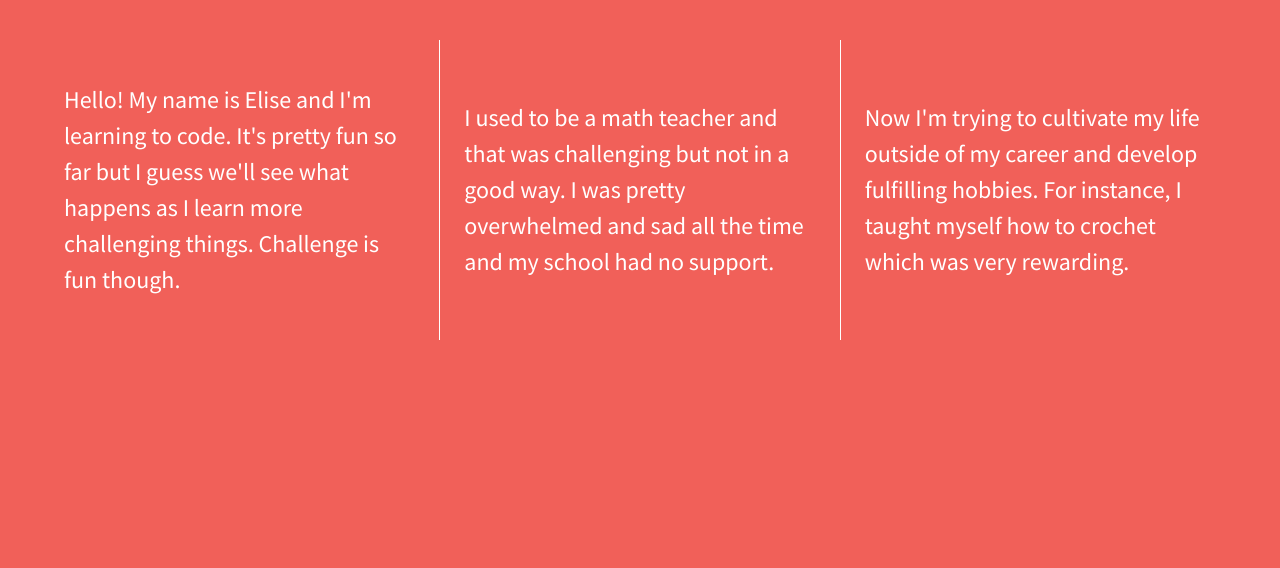
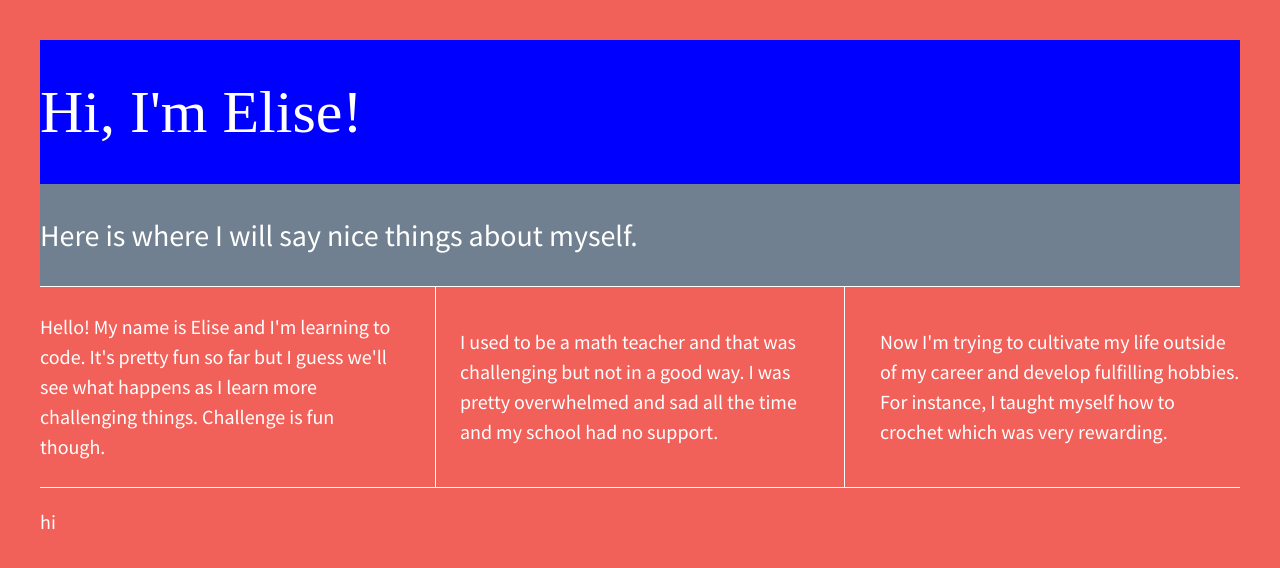
Before and after one commit to elise-shattuck/206-divs-flexbox, a plain HTML site: page index.html in a window 1280 px wide. Drawn offline with nearby package versions, Linux system fonts and the light colour scheme; a web font is replaced by a local one.

Commit message:
Created additional website sections

```diff
--- a/css/main.css
+++ b/css/main.css
@@ -11,7 +11,7 @@
    ========================================================================== */
 
 html {
-    color: #222;
+    color: white;
     font-size: 1em;
     line-height: 1.4;
 }
@@ -108,33 +108,71 @@ body {
   height: 100%;
 }
 
+header,
+footer,
+main {
+  display: flex;
+  justify-content: flex-start;
+  align-items: center;
+  width: 100%;
+}
+
+header {
+    background: blue;
+    padding: 0.5em 0;
+    font-size: 3em;
+    font-family: 'Croissant One', script;
+}
+
+main {
+    background: slategray;
+    border-bottom: 1px solid white;
+    padding: 1em 0;
+    font-size: 1.5em;
+}
+
+footer {
+    border-top: 1px solid white;
+    padding: 1em 0;
+}
+
 .wrapper {
   font-weight: 400;
   display: flex;
   justify-content: space-between;
 }
 
-.div-1, .div-2, .div-3 {
+.flex-container {
+    display: flex;
+    justify-content: space-between;
+    align-items: center;
+    flex-flow: row wrap;
+}
+
+.flex-items {
+    display: flex;
+    justify-content: center;
+    align-items: center;
+    flex-flow: row nowrap;
+}
+
+div {
     color: #fff;
     line-height: 1.5em;
-  font-size: 1.2em;
     background-color: #f16059;
-  height: 300px;
+    height: 200px;
+    width: 30%;
     display: flex;
-  width: 30%;
     justify-content: center;
     align-items: center;
-  padding: 0 2%;
 }
 
-.div-2 {
+#div-2 {
+    padding: 0 2%;
     border-left: 1px solid white;
     border-right: 1px solid white;
 }
 
-/*p {
-    padding: 1.5em;
-}*/
 
 
 
--- a/index.html
+++ b/index.html
@@ -13,7 +13,7 @@
         <link rel="stylesheet" href="css/normalize.css">
         <link rel="stylesheet" href="css/main.css">
         <script src="js/vendor/modernizr-2.8.3.min.js"></script>
-        <link href='http://fonts.googleapis.com/css?family=Lora:700' rel='stylesheet' type='text/css'>
+        <link href='http://fonts.googleapis.com/css?family=Croissant+One' rel='stylesheet' type='text/css'>
         <link href='http://fonts.googleapis.com/css?family=Source+Sans+Pro:400,700' rel='stylesheet' type='text/css'>
     </head>
     <body>
@@ -21,19 +21,22 @@
             <p class="browserupgrade">You are using an <strong>outdated</strong> browser. Please <a href="http://browsehappy.com/">upgrade your browser</a> to improve your experience.</p>
         <![endif]-->
 
-        <section class="wrapper">
-            <div class="div-1">
+        <section class="flex-container">
+            <header>Hi, I'm Elise!</header>
+            <main>Here is where I will say nice things about myself.</main>
+            <div id="div-1">
                 <p>Hello! My name is Elise and I'm learning to code. It's pretty fun so far but I guess
                     we'll see what happens as I learn more challenging things. Challenge is fun though.</p>
             </div>
-            <div class="div-2">
+            <div id="div-2">
                 <p>I used to be a math teacher and that was challenging but not in a good way. I was pretty
                     overwhelmed and sad all the time and my school had no support.</p>
             </div>
-            <div class="div-3">
+            <div id="div-3">
                 <p>Now I'm trying to cultivate my life outside of my career and develop fulfilling hobbies.
                     For instance, I taught myself how to crochet which was very rewarding.</p>
             </div>
+            <footer>hi</footer>
         </section>
 
         <script src="https://ajax.googleapis.com/ajax/libs/jquery/1.11.3/jquery.min.js"></script>
```
Lines whose indentation alone changed are shown as unchanged.
